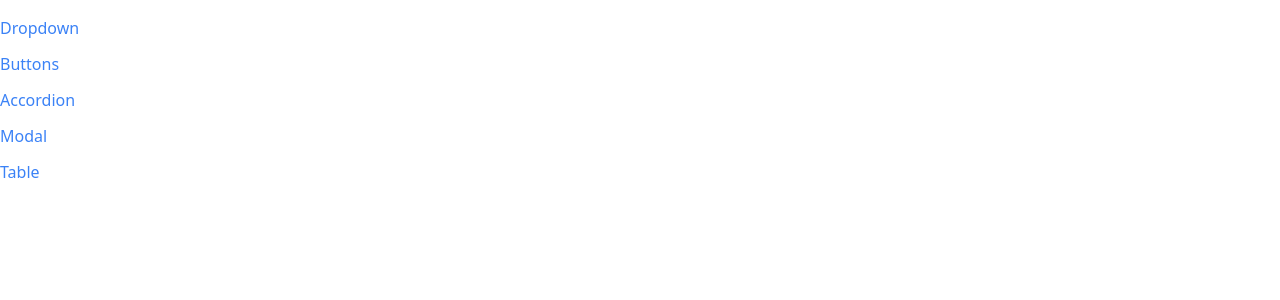
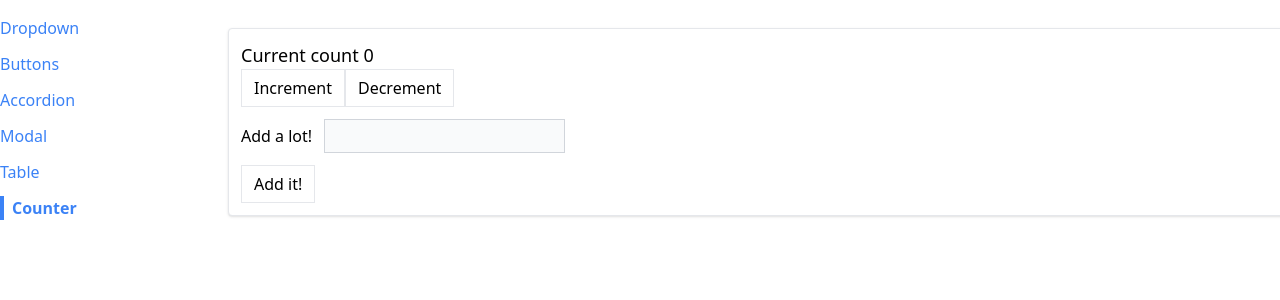
Before and after one commit to fgalletti93/reuseable-components, a React (Create React App) app: page /counter in a window 1280 px wide. Shown: the top 300 px of the page. Built offline with nearby package versions, Linux system fonts and the light colour scheme.

Commit message:
counter page with useReducers

```diff
--- a/src/App.jsx
+++ b/src/App.jsx
@@ -2,6 +2,7 @@
 import { Sidebar } from "./components/Sidebar";
 import {AccordionPage} from "./pages/AccordionPage";
 import {ButtonPage} from "./pages/ButtonPage";
+import { CounterPage } from "./pages/CounterPage/";
 import {DropdownPage} from "./pages/DropdownPage"
 import { ModalPage } from "./pages/ModalPage";
 import { TablePage } from "./pages/TablePage";
@@ -26,6 +27,9 @@
         <Route path="/table">
           <TablePage />
         </Route>
+        <Route path="/counter">
+          <CounterPage initialCount={0}/>
+        </Route>
       </div>
     </div>
   );
--- a/src/components/Sidebar.jsx
+++ b/src/components/Sidebar.jsx
@@ -8,6 +8,7 @@
     { label: "Accordion", path: "/accordion" },
     { label: "Modal", path: "/modal" },
     { label: "Table", path: "/table" },
+    { label: "Counter", path: "/counter" },
   ];
 
   const renderedLinks = links.map(({ path, label }) => {
--- /dev/null
+++ b/src/pages/CounterPage/constants.js
@@ -0,0 +1,4 @@
+export const INCREMENT_COUNT = 'increment';
+export const DECREMENT_COUNT = 'decrement';
+export const SET_VALUE_TO_ADD = 'set-value-to-add';
+export const SUBMIT_VALUE = 'submit-value';
--- /dev/null
+++ b/src/pages/CounterPage/index.jsx
@@ -0,0 +1,93 @@
+import { useReducer } from "react";
+import { Button } from "../../components/Button";
+import { Panel } from "../../components/Panel";
+import {
+  DECREMENT_COUNT,
+  INCREMENT_COUNT,
+  SET_VALUE_TO_ADD,
+  SUBMIT_VALUE,
+} from "./constants";
+
+const reducer = (state, action) => {
+  switch (action.type) {
+    case INCREMENT_COUNT:
+      return {
+        ...state,
+        count: state.count + 1,
+      };
+    case DECREMENT_COUNT:
+      return {
+        ...state,
+        count: state.count - 1,
+      };
+    case SET_VALUE_TO_ADD:
+      return {
+        ...state,
+        valueToAdd: action.payload,
+      };
+    case SUBMIT_VALUE:
+      return {
+        ...state,
+        count: state.count + state.valueToAdd,
+        valueToAdd: 0,
+      };
+
+    default:
+      return state;
+  }
+};
+
+export const CounterPage = ({ initialCount }) => {
+  const [state, dispatch] = useReducer(reducer, {
+    count: initialCount,
+    valueToAdd: 0,
+  });
+
+  const increment = () => {
+    dispatch({
+      type: INCREMENT_COUNT,
+    });
+  };
+
+  const decrement = () => {
+    dispatch({
+      type: DECREMENT_COUNT,
+    });
+  };
+
+  const handleChange = (event) => {
+    const value = parseInt(event.target.value) || 0;
+    dispatch({
+      type: SET_VALUE_TO_ADD,
+      payload: value,
+    });
+  };
+
+  const handleSubmit = (event) => {
+    event.preventDefault();
+    dispatch({
+      type: SUBMIT_VALUE,
+    });
+  };
+
+  return (
+    <Panel className="m-3">
+      <h1 className="text-lg">Current count {state.count}</h1>
+      <div className="flex flex-row">
+        <Button onClick={increment}>Increment</Button>
+        <Button onClick={decrement}>Decrement</Button>
+      </div>
+
+      <form onSubmit={handleSubmit}>
+        <label>Add a lot!</label>
+        <input
+          value={state.valueToAdd || ""}
+          onChange={handleChange}
+          type="number"
+          className="p-1 m-3 bg-gray-50 border border-gray-300"
+        />
+        <Button>Add it!</Button>
+      </form>
+    </Panel>
+  );
+};
```
